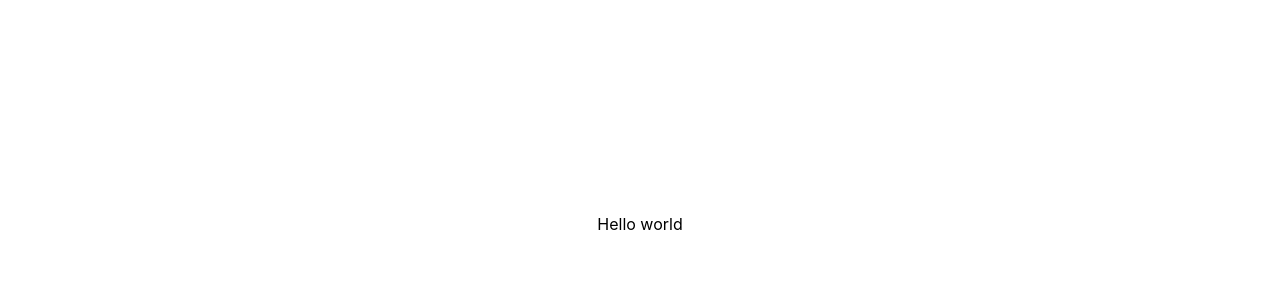
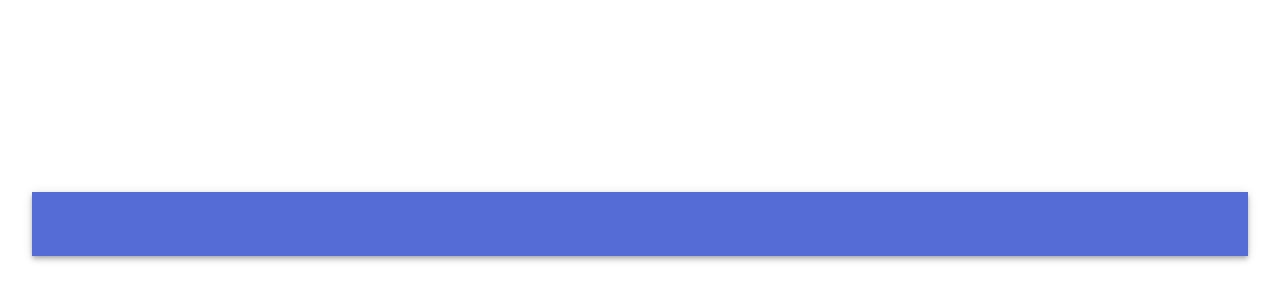
Before and after one commit to gwcew/magazine, a Next.js app in the folder site/: page / in a window 1280 px wide. Shown: the part 176-476 px from the top of the page. Built offline with nearby package versions, Linux system fonts and the light colour scheme.

Commit message:
ADD: something new

```diff
--- a/site/package.json
+++ b/site/package.json
@@ -8,8 +8,10 @@
     "start": "next start"
   },
   "dependencies": {
+    "@material-ui/core": "^4.11.2",
     "next": "10.0.5",
     "react": "17.0.1",
     "react-dom": "17.0.1"
-  }
+  },
+  "devDependencies": {}
 }
--- a/site/pages/_app.js
+++ b/site/pages/_app.js
@@ -1,7 +1,37 @@
-import '../styles/globals.css'
+import React from 'react';
+import PropTypes from 'prop-types';
+import Head from 'next/head';
+import { ThemeProvider } from '@material-ui/core/styles';
+import CssBaseline from '@material-ui/core/CssBaseline';
+import theme from '../src/theme';
 
-function MyApp({ Component, pageProps }) {
-  return <Component {...pageProps} />
+export default function MyApp(props) {
+  const { Component, pageProps } = props;
+
+  React.useEffect(() => {
+    // Remove the server-side injected CSS.
+    const jssStyles = document.querySelector('#jss-server-side');
+    if (jssStyles) {
+      jssStyles.parentElement.removeChild(jssStyles);
+    }
+  }, []);
+
+  return (
+    <React.Fragment>
+      <Head>
+        <title>My page</title>
+        <meta name="viewport" content="minimum-scale=1, initial-scale=1, width=device-width" />
+      </Head>
+      <ThemeProvider theme={theme}>
+        {/* CssBaseline kickstart an elegant, consistent, and simple baseline to build upon. */}
+        <CssBaseline />
+        <Component {...pageProps} />
+      </ThemeProvider>
+    </React.Fragment>
+  );
 }
 
-export default MyApp
+MyApp.propTypes = {
+  Component: PropTypes.elementType.isRequired,
+  pageProps: PropTypes.object.isRequired,
+};
--- /dev/null
+++ b/site/pages/_document.js
@@ -0,0 +1,68 @@
+import React from 'react';
+import Document, { Html, Head, Main, NextScript } from 'next/document';
+import { ServerStyleSheets } from '@material-ui/core/styles';
+import theme from '../src/theme';
+
+export default class MyDocument extends Document {
+  render() {
+    return (
+      <Html lang="en">
+        <Head>
+          {/* PWA primary color */}
+          <meta name="theme-color" content={theme.palette.primary.main} />
+          <link
+            rel="stylesheet"
+            href="https://fonts.googleapis.com/css?family=Roboto:300,400,500,700&display=swap"
+          />
+        </Head>
+        <body>
+          <Main />
+          <NextScript />
+        </body>
+      </Html>
+    );
+  }
+}
+
+// `getInitialProps` belongs to `_document` (instead of `_app`),
+// it's compatible with server-side generation (SSG).
+MyDocument.getInitialProps = async (ctx) => {
+  // Resolution order
+  //
+  // On the server:
+  // 1. app.getInitialProps
+  // 2. page.getInitialProps
+  // 3. document.getInitialProps
+  // 4. app.render
+  // 5. page.render
+  // 6. document.render
+  //
+  // On the server with error:
+  // 1. document.getInitialProps
+  // 2. app.render
+  // 3. page.render
+  // 4. document.render
+  //
+  // On the client
+  // 1. app.getInitialProps
+  // 2. page.getInitialProps
+  // 3. app.render
+  // 4. page.render
+
+  // Render app and page and get the context of the page with collected side effects.
+  const sheets = new ServerStyleSheets();
+  const originalRenderPage = ctx.renderPage;
+
+  ctx.renderPage = () =>
+    originalRenderPage({
+      enhanceApp: (App) => (props) => sheets.collect(<App {...props} />),
+    });
+
+  const initialProps = await Document.getInitialProps(ctx);
+
+  return {
+    ...initialProps,
+    // Styles fragment is rendered after the app and page rendering finish.
+    styles: [...React.Children.toArray(initialProps.styles), sheets.getStyleElement()],
+  };
+};
--- a/site/pages/index.js
+++ b/site/pages/index.js
@@ -1,15 +1,26 @@
 import Head from 'next/head'
 import styles from '../styles/Home.module.css'
+
+import AppBar from '@material-ui/core/AppBar'
+import Container from '@material-ui/core/Container'
+import ToolBar from '@material-ui/core/Toolbar'
+import IconButton from '@material-ui/core/IconButton'
+import Button from '@material-ui/core/Button'
 
 export default function Home() {
   return (
     <div className={styles.container}>
       <Head>
-        <title>Magazine</title>
+        <title>Cars</title>
         <link rel="icon" href="/favicon.ico" />
       </Head>
 
-      <div>Hello world</div>
+      <Container>
+        <AppBar position="static">
+          <ToolBar>
+          </ToolBar>
+        </AppBar>
+      </Container>
     </div>
   )
 }
--- /dev/null
+++ b/site/src/theme.js
@@ -0,0 +1,22 @@
+import { createMuiTheme } from '@material-ui/core/styles';
+import { red } from '@material-ui/core/colors';
+
+// Create a theme instance.
+const theme = createMuiTheme({
+  palette: {
+    primary: {
+      main: '#556cd6',
+    },
+    secondary: {
+      main: '#19857b',
+    },
+    error: {
+      main: red.A400,
+    },
+    background: {
+      default: '#fff',
+    },
+  },
+});
+
+export default theme;
```
Also changed, not shown: 2 other files (tests, documents, lock files or other folders).
